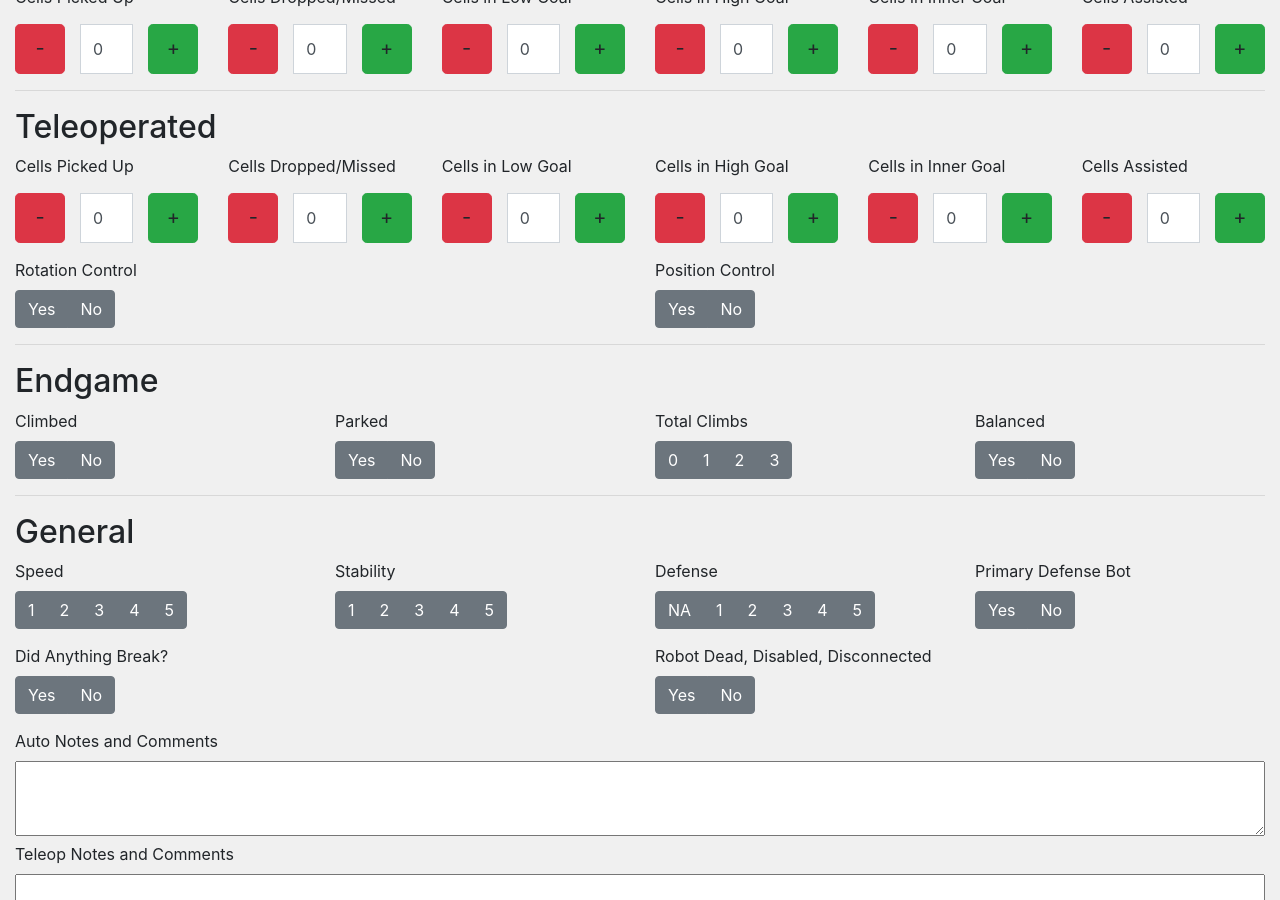
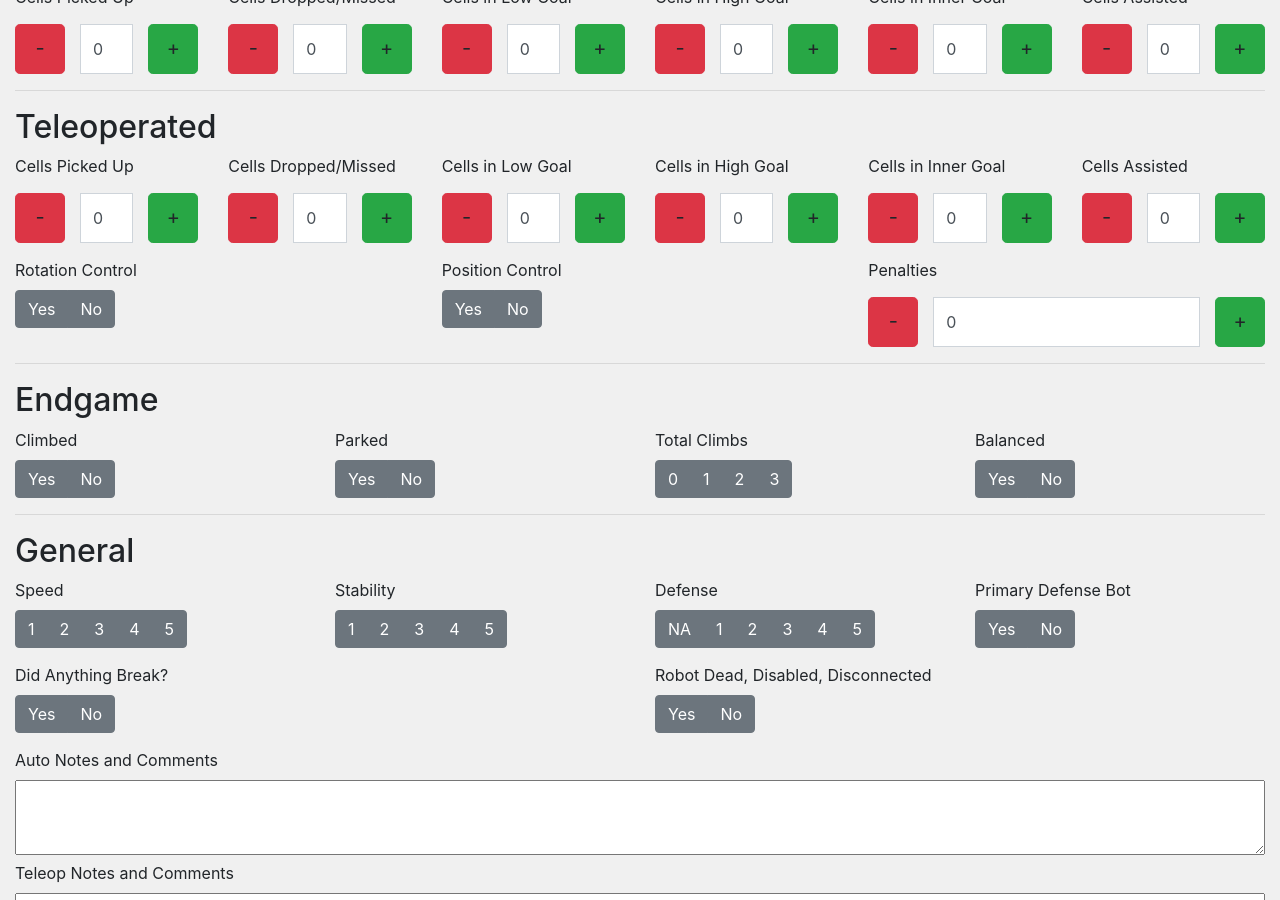
Before and after one commit to ATAARobotics/Scouty-McScout20, a Jekyll site: the page built from index.md, in a window 1280 px wide and 900 px high, scrolled down 358 px. Built offline with Jekyll 4.4.1, drawn with Linux system fonts in a browser that asks for light colours.

Commit message:
Penalties

```diff
--- a/index.md
+++ b/index.md
@@ -254,7 +254,7 @@ files: |
 			</div>
         </div>
         <div class="row" style="margin-bottom: 15px">
-            <div class="col-6">
+            <div class="col-4">
                 <label class="mr-sm-2" style="display: block" for="rotationControl">Rotation Control</label>
                 <div id="rotationControl" class="btn-group btn-group-toggle" data-toggle="buttons">
                     <label id="rotationControlYes" class="btn btn-secondary">
@@ -267,7 +267,7 @@ files: |
                     </label>
                 </div>
             </div>
-            <div class="col-6">
+            <div class="col-4">
                 <label class="mr-sm-2" style="display: block" for="positionControl">Position Control</label>
                 <div id="positionControl" class="btn-group btn-group-toggle" data-toggle="buttons">
                     <label id="positionControlYes" class="btn btn-secondary">
@@ -280,6 +280,21 @@ files: |
                     </label>
                 </div>
             </div>
+            <div class="col-lg col-md-3 col-sm-4 col-4">
+				<div class="row">
+					<div class="col-md">
+						<label style="margin-bottom: 0px" for="penalties">Penalties</label>
+					</div>
+				</div>
+				<div class="row" style="margin-top:15px">
+					<div class="col-md input-group">
+						<a onclick="modifyPenalties_qty(-1)" class="btn btn-danger btn-lg" style="width: 50px; height: 50px; margin-right: 15px;" role="button">-</a>
+						<input id="penalties" maxlength="2" onkeypress='return event.charCode >= 48 && event.charCode <= 57' autocomplete="off"
+						 type="tel" class="form-control" value="0">
+						<a onclick="modifyPenalties_qty(1)" class="btn btn-success btn-lg" style="width: 50px; height: 50px; margin-left: 15px;" role="button">+</a>
+					</div>
+				</div>
+			</div>
         </div>
         <hr />
         <div class="row">
--- a/resources/js/match.js
+++ b/resources/js/match.js
@@ -27,6 +27,7 @@ document.addEventListener('deviceready', async function () {
         $('#teleopCellsHigh').val(doc.teleopCellsHigh);
         $('#teleopCellsInner').val(doc.teleopCellsInner);
         $('#teleopCellsAssist').val(doc.teleopCellsInner);
+        $('#penalties').val(doc.penalties);
 
         $("input[name=startingLocation][value=" + doc.startingLocation + "]").prop('checked', true);
         $('#' + $('input[name=startingLocation]:checked').attr("id")).addClass('active');
@@ -81,6 +82,7 @@ document.addEventListener('deviceready', async function () {
         $('#teleopCellsHigh').val("0");
         $('#teleopCellsInner').val("0");
         $('#teleopCellsAssist').val("0");
+        $('#penalties').val("0");
         $('#' + $('input[name=rotationControl]:checked').attr("id")).removeClass('active');
         $('#' + $('input[name=positionControl]:checked').attr("id")).removeClass('active');
         $('#' + $('input[name=selfClimb]:checked').attr("id")).removeClass('active');
@@ -133,11 +135,12 @@ document.addEventListener('deviceready', async function () {
         var teleopCellsPickup = parseInt($('#teleopCellsPickup').val());
         var teleopCellsDropped = parseInt($('#teleopCellsDropped').val());
         var teleopCellsLow = parseInt($('#teleopCellsLow').val());
-        var teleopCellsHigh = parseInt($('teleopCcellsHigh').val());
+        var teleopCellsHigh = parseInt($('teleopCellsHigh').val());
         var teleopCellsInner = parseInt($('#teleopCellsInner').val());
         var teleopCellsAssist = parseInt($('#teleopCellsAssist').val());
         var rotationControl = parseInt($('input[name=rotationControl]:checked').val());
         var positionControl = parseInt($('input[name=positionControl]:checked').val());
+        var penalties = parseInt($('#penalties').val());
         var teleopComments = $('#teleopCommentSection').val();
         var selfClimb = parseInt($('input[name=selfClimb]:checked').val());
         var selfPark = parseInt($('input[name=selfPark]:checked').val());
@@ -172,6 +175,7 @@ document.addEventListener('deviceready', async function () {
             rotationControl: rotationControl,
             positionControl: positionControl,
             teleopComments: teleopComments,
+            penalties: penalties,
             selfClimb: selfClimb,
             selfPark: selfPark,
             totalClimb: totalClimb,
@@ -352,3 +356,15 @@ function modifyTeleopAssist_qty(val) {
 	document.getElementById('teleopCellsAssist').value = new_qty;
 	return new_qty;
 }
+
+function modifyPenalties_qty(val) {
+	var qty = document.getElementById('penalties').value;
+	var new_qty = parseInt(qty, 10) + parseInt(val, 10);
+
+	if (new_qty < 0) {
+		new_qty = 0;
+	}
+
+	document.getElementById('penalties').value = new_qty;
+	return new_qty;
+}
```
